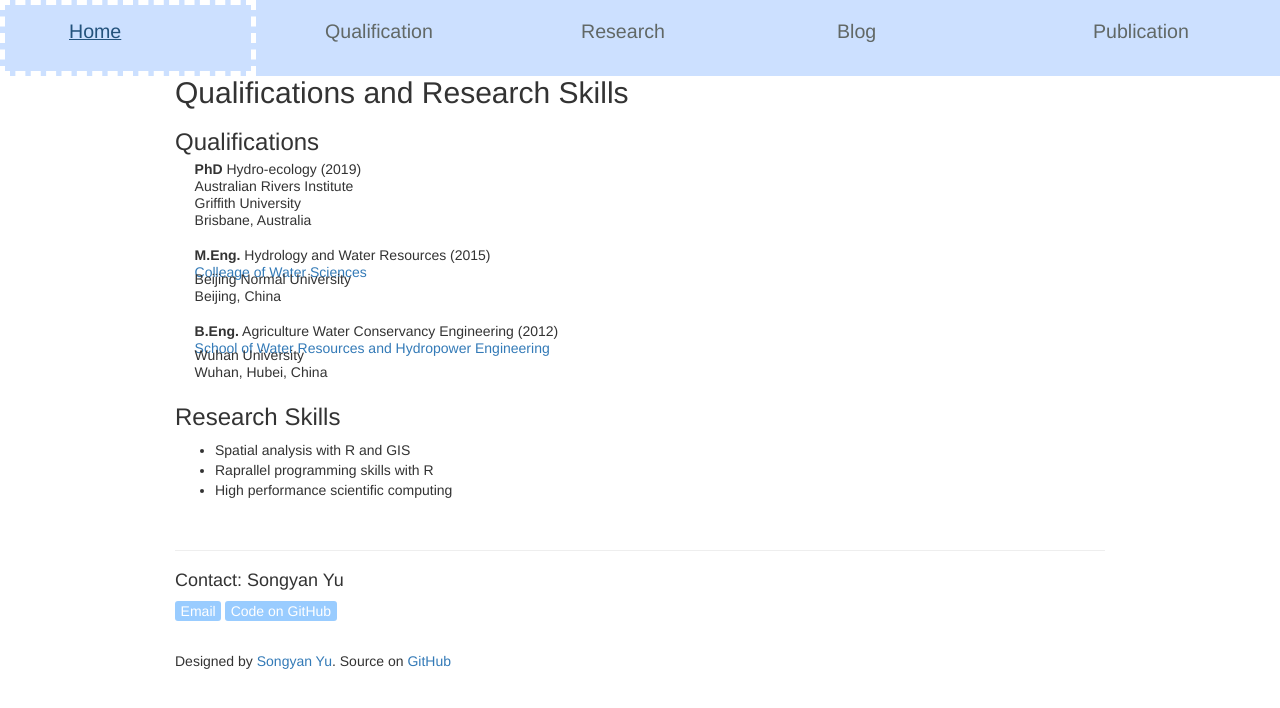
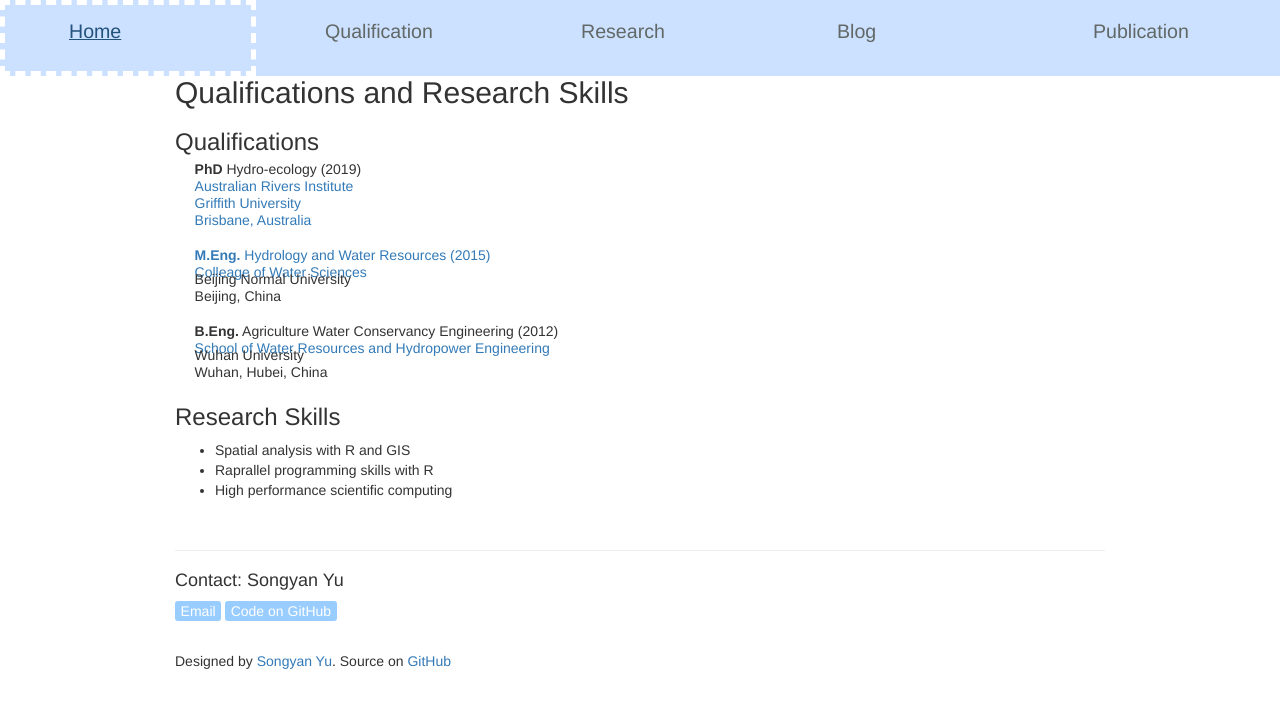
Before and after one commit to SongyanYu/SongyanYu.github.io, a Jekyll site: the page built from qualification.html, in a window 1280 px wide. Shown: the top 708 px of the page. Built offline with Jekyll 4.4.1, drawn with Linux system fonts in a browser that asks for light colours.

Commit message:
change back to the previous

```diff
--- a/qualification.html
+++ b/qualification.html
@@ -9,7 +9,7 @@ title: Qualification
 
 <div class="tight-para indent">
 <p><b>PhD</b> Hydro-ecology (2019)</p>
-<p>Australian Rivers Institute</p>
+<a href="https://www.griffith.edu.au/australian-rivers-institute">Australian Rivers Institute</p>
 <p>Griffith University</p>
 <p>Brisbane, Australia</p>
 </div>
```
